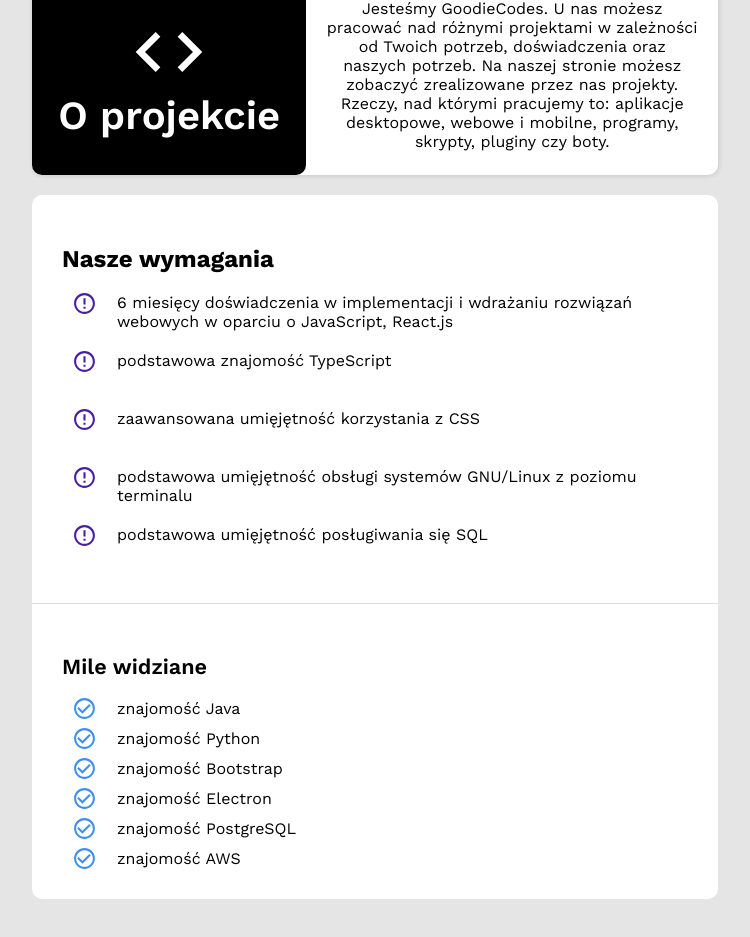
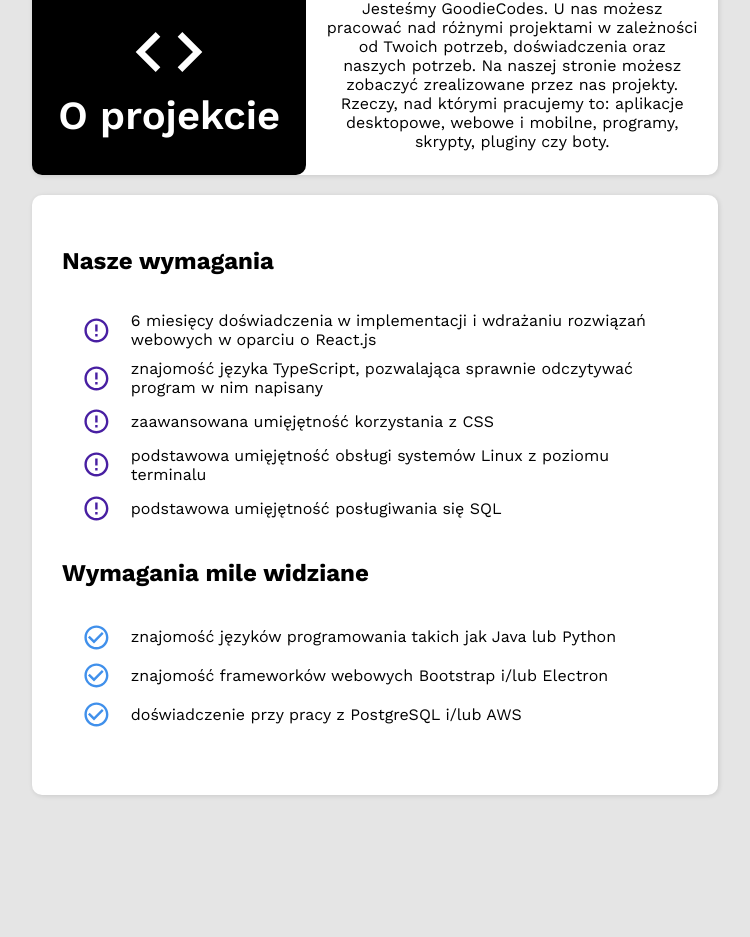
Before and after one commit to kvbakwk/Beauxbatons, a React (Create React App) app: page / in a window 1280 px wide. Shown: the part 995-1932 px from the top of the page, without its empty margins (108-858 px from the left). After the commit the page ends 1890 px from the top, so only its background shows below. Built offline with nearby package versions, Linux system fonts and the light colour scheme.

Commit message:
Quality changes
convert 2 components to 1, change layout for requirements to flexbox for easier future changes

```diff
--- a/src/components/Offer.jsx
+++ b/src/components/Offer.jsx
@@ -6,10 +6,11 @@
 import ArticleIcon from '@mui/icons-material/Article';
 import TapAndPlayIcon from '@mui/icons-material/TapAndPlay';
 import CodeIcon from '@mui/icons-material/Code';
+import ErrorOutlineIcon from '@mui/icons-material/ErrorOutline'
+import CheckCircleOutlineIcon from '@mui/icons-material/CheckCircleOutline';
 
 import OfferParameter from './OfferParameter';
-import OfferRequirements from './OfferRequirements.jsx';
-import OfferOptional from './OfferOptional.jsx';
+import OfferRequirement from './OfferRequirement.jsx';
 
 const Offer = () => {
     return (
@@ -76,46 +77,45 @@
                         przez nas projekty. Rzeczy, nad którymi pracujemy to: aplikacje desktopowe, webowe i mobilne, programy, skrypty, pluginy czy boty.</p>
                 </div>
             </div>
-            <div className="requirementsOptional">
-                <main className="required">
-                    <div className="required title">Nasze wymagania</div>
-                        <OfferRequirements
-                            requirement='6 miesięcy doświadczenia w implementacji i wdrażaniu rozwiązań webowych w oparciu o JavaScript, React.js'
+            <div className="requirements element">
+                <div className="title">Nasze wymagania</div>
+                <div className="required">
+                    <OfferRequirement
+                        icon={<ErrorOutlineIcon sx={{ color: '#481fa2' }} />}
+                        requirement='6 miesięcy doświadczenia w implementacji i wdrażaniu rozwiązań webowych w oparciu o React.js'
                     />
-                        <OfferRequirements
-                            requirement='podstawowa znajomość TypeScript'
+                    <OfferRequirement
+                        icon={<ErrorOutlineIcon sx={{ color: '#481fa2' }} />}
+                        requirement='znajomość języka TypeScript, pozwalająca sprawnie odczytywać program w nim napisany'
                     />
-                        <OfferRequirements
+                    <OfferRequirement
+                        icon={<ErrorOutlineIcon sx={{ color: '#481fa2' }} />}
                         requirement='zaawansowana umięjętność korzystania z CSS'
                     />
-                        <OfferRequirements
-                            requirement='podstawowa umięjętność obsługi systemów GNU/Linux z poziomu terminalu'
+                    <OfferRequirement
+                        icon={<ErrorOutlineIcon sx={{ color: '#481fa2' }} />}
+                        requirement='podstawowa umięjętność obsługi systemów Linux z poziomu terminalu'
                     />
-                        <OfferRequirements
+                    <OfferRequirement
+                        icon={<ErrorOutlineIcon sx={{ color: '#481fa2' }} />}
                         requirement='podstawowa umięjętność posługiwania się SQL'
                     />
-                </main>
-                <main className="optional">
-                    <div className="optional title">Mile widziane</div>
-                        <OfferOptional
-                            optional='znajomość Java'
+                </div>
+                <div className="title">Wymagania mile widziane</div>
+                <div className="optional">
+                    <OfferRequirement
+                        icon={<CheckCircleOutlineIcon sx={{ color: '#4090eb' }} />}
+                        requirement='znajomość języków programowania takich jak Java lub Python'
                     />
-                        <OfferOptional
-                            optional='znajomość Python'
+                    <OfferRequirement
+                        icon={<CheckCircleOutlineIcon sx={{ color: '#4090eb' }} />}
+                        requirement='znajomość frameworków webowych Bootstrap i/lub Electron'
                     />
-                        <OfferOptional
-                            optional='znajomość Bootstrap'
+                    <OfferRequirement
+                        icon={<CheckCircleOutlineIcon sx={{ color: '#4090eb' }} />}
+                        requirement='doświadczenie przy pracy z PostgreSQL i/lub AWS'
                     />
-                        <OfferOptional
-                            optional='znajomość Electron'
-                        />
-                        <OfferOptional
-                            optional='znajomość PostgreSQL'
-                        />
-                        <OfferOptional
-                            optional='znajomość AWS'
-                        />
-                </main>
+                </div>
             </div>
         </div>
     );
--- a/src/components/OfferOptional.jsx
+++ /dev/null
@@ -1,12 +0,0 @@
-import CheckCircleOutlineIcon from '@mui/icons-material/CheckCircleOutline';
-
-const OfferOptional = ({ optional }) => {
-    return (
-        <div className="optionalList">
-        	<span className="icon"><CheckCircleOutlineIcon sx={{ fontSize: 25 }} /></span>
-        	<span className="text">{optional}</span>
-        </div>
-    );
-};
-
-export default OfferOptional;
--- /dev/null
+++ b/src/components/OfferRequirement.jsx
@@ -0,0 +1,10 @@
+const OfferRequirement = ({ icon, requirement }) => {
+    return (
+        <div className="element">
+            {icon}
+            {requirement}
+        </div>
+    );
+};
+
+export default OfferRequirement;
--- a/src/components/OfferRequirements.jsx
+++ /dev/null
@@ -1,12 +0,0 @@
-import ErrorOutlineIcon from '@mui/icons-material/ErrorOutline';
-
-const OfferRequirements = ({ requirement }) => {
-    return (
-        <div className="requirementsList">
-        	<span className="icon"><ErrorOutlineIcon sx={{ fontSize: 25 }} /></span>
-        	<span className="text">{requirement}</span>
-        </div>
-    );
-};
-
-export default OfferRequirements;
--- a/src/styles/offer.css
+++ b/src/styles/offer.css
@@ -185,76 +185,58 @@
 
 
 
-.offer .requirementsOptional {
-    height: auto;
+.offer .requirements {
+    display: flex;
+    flex-direction: column;
+    flex-wrap: nowrap;
+    justify-content: center;
+    align-items: flex-start;
 
-    background: #fff;
-
-    box-shadow: rgba(0, 0, 0, .12);
-    border-radius: 10px;
+    width: 100%;
+    height: 600px;
 }
 
-.offer .requirementsOptional main.required {
-    border-bottom: 1px solid rgba(0, 0, 0, .12);
-    padding: 0 0 30px 0;
-}
-
-.offer .requirementsOptional main.required .title {
-    padding: 50px 0 10px 30px;
+.offer .requirements .title {
+    display: flex;
+    align-items: center;
 
     font-size: 1.5rem;
     font-weight: 700;
+
+    width: 100%;
+    height: 100px;
+    padding: 0 30px;
 }
 
-.offer .requirementsOptional main.required .requirementsList {
-    display: grid;
-    grid-template:
-                    "icon text" 38px;
+.offer .requirements .required,
+.offer .requirements .optional {
+    display: flex;
+    flex-direction: column;
+    flex-wrap: nowrap;
+    justify-content: center;
+    gap: 10px;
 
-    justify-content: left;
-    gap: 0 20px;
-    margin: 0 0 0 30px;
-
-    padding: 10px;
+    width: 100%;
+    height: auto;
+    padding: 0 50px;
+    /* border-bottom: 1px solid rgba(0, 0, 0, .12); */
 }
 
-.offer .requirementsOptional main.required .requirementsList .icon {
-    position: relative;
-        top: -7px;
-
-    color: #481fa2;
-    font-size: 2rem;
+.offer .requirements .optional {
+    margin-bottom: 50px;
 }
 
-.offer .requirementsOptional main.optional {
-    padding: 0 0 30px 0;
+.offer .requirements .required .element,
+.offer .requirements .optional .element {
+    display: flex;
+    justify-content: flex-start;
+    align-items: center;
+    gap: 20px;
+
+    width: 100%;
 }
 
-.offer .requirementsOptional main.optional .title {
-    padding: 50px 0 10px 30px;
-
-    font-size: 1.35rem;
-    font-weight: 600;
+.offer .requirements .required .element svg,
+.offer .requirements .optional .element svg {
+    font-size: 1.8rem;
 }
-
-.offer .requirementsOptional main.optional .optionalList {
-    display: grid;
-    grid-template:
-                    "icon text" 10px;
-
-    justify-content: left;
-    gap: 0 20px;
-    margin: 0 0 0 30px;
-
-    padding: 10px;
-
-    font-size: 1rem;
-}
-
-.offer .requirementsOptional main.optional .optionalList .icon {
-    position: relative;
-        top: -3px;
-
-    color: #4090eb;
-    font-size: 0.9rem;
-}
```
Lines whose indentation alone changed are shown as unchanged.
